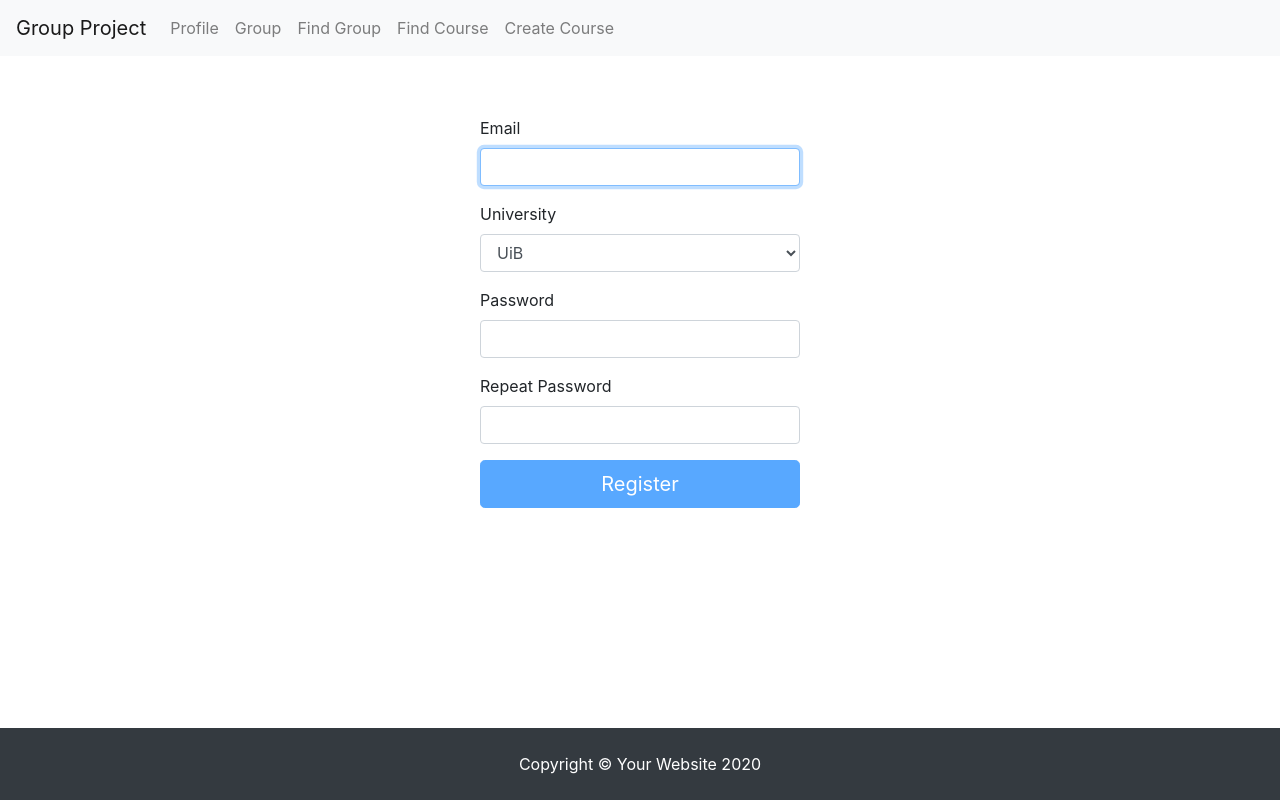
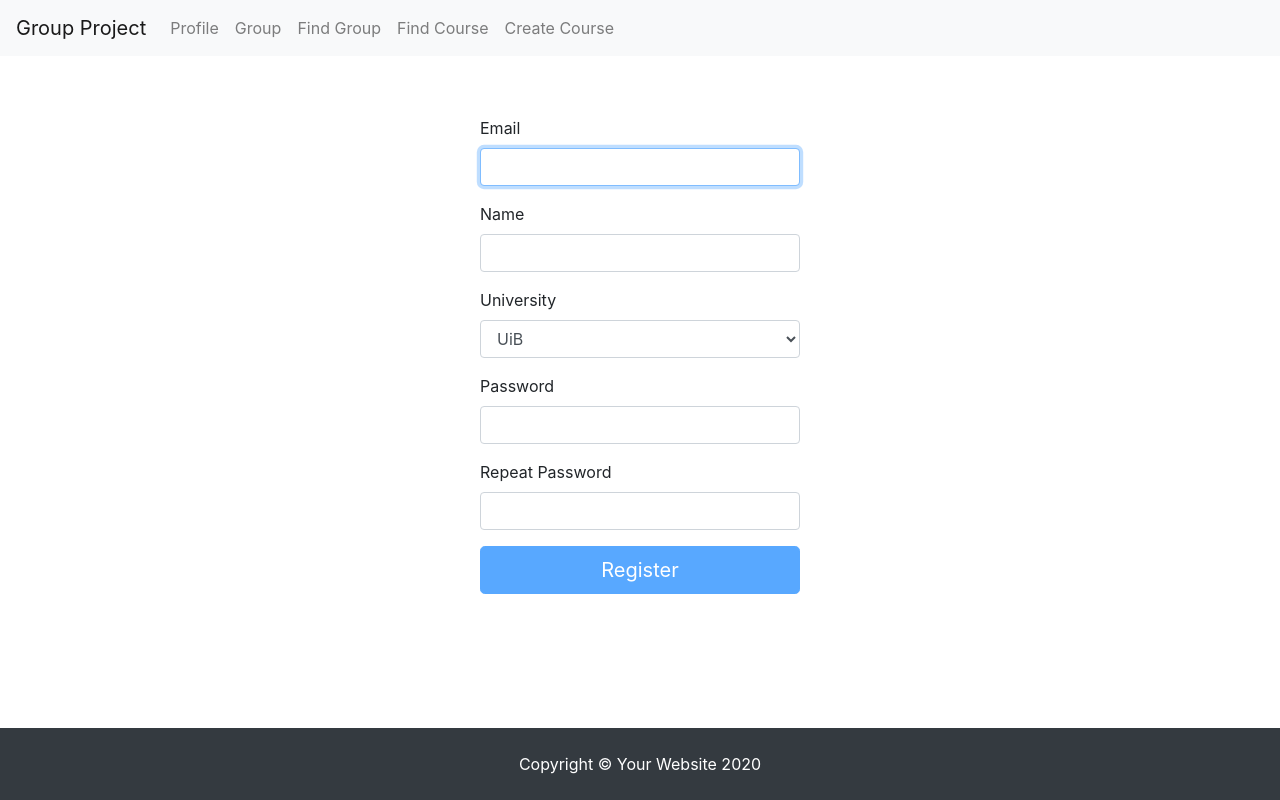
Before and after one commit to KassaPng/DAT251, a React (Create React App) app in the folder web-app/: page /register in a window 1280 px wide. Built offline with nearby package versions, Linux system fonts and the light colour scheme; the HTML template or start-up script is replaced by a standard one.

Commit message:
Added name field to the register page

```diff
--- a/web-app/src/components/Register.jsx
+++ b/web-app/src/components/Register.jsx
@@ -5,6 +5,7 @@ import "../containers/Login.css";
 
 function Register(props) {
     const [email, setEmail] = useState("");
+    const [name, setName] = useState("");
     const [password, setPassword] = useState("");
     const [repeatPassword, setRepeatPassword] = useState("");
     const universities = useState(["UiB", "HVL", "UiO", "NTNU"]) // TODO: import this from a list
@@ -24,9 +25,9 @@ function Register(props) {
 
         const jsonString = JSON.stringify( {
             "userName": email,
+            "name": name,
             "password": password,
             "repeatPassword" : repeatPassword
-
         })
         xhr.send(jsonString)
     }
@@ -45,6 +46,14 @@ function Register(props) {
                         type="email"
                         value={email}
                         onChange={(e) => setEmail(e.target.value)}
+                    />
+                </Form.Group>
+                <Form.Group size="lg" controlId="name">
+                    <Form.Label>Name</Form.Label>
+                    <Form.Control
+                        type="text"
+                        value={name}
+                        onChange={(e) => setName(e.target.value)}
                     />
                 </Form.Group>
                 <Form.Group>
```
